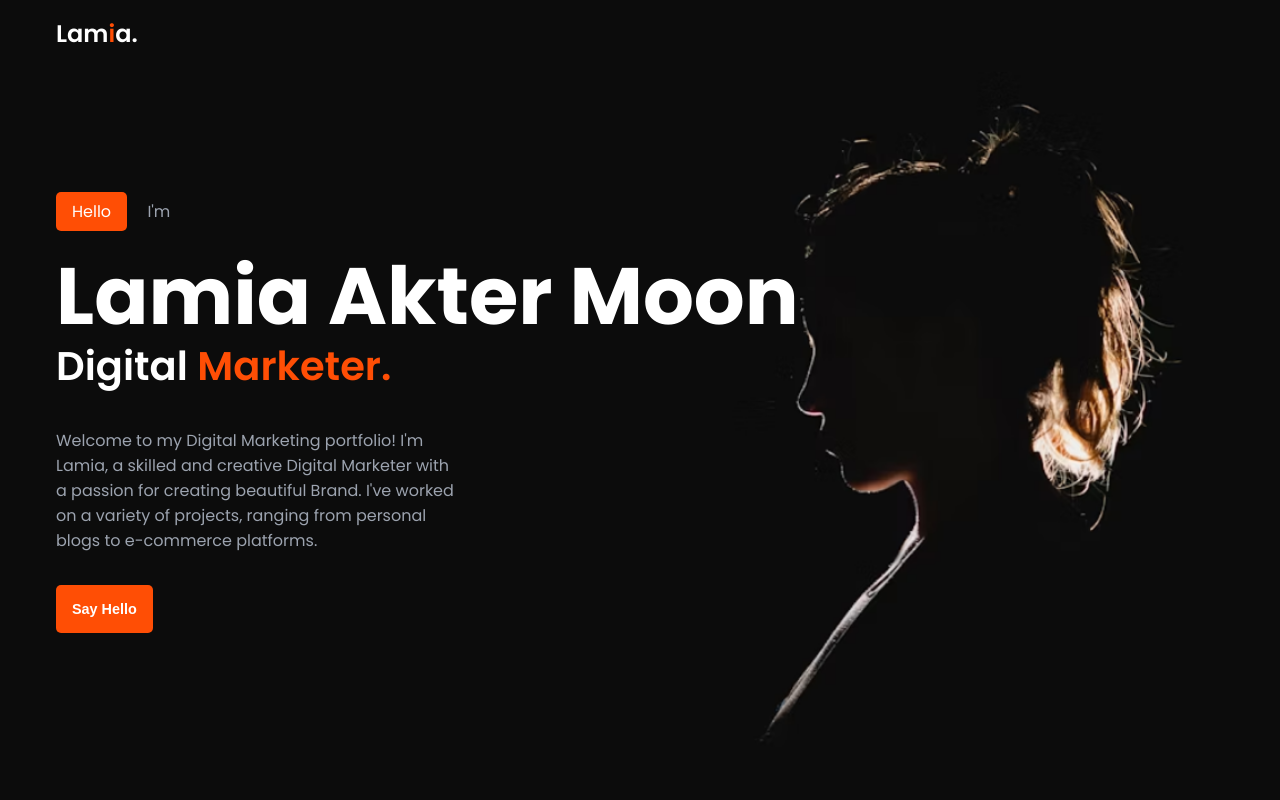
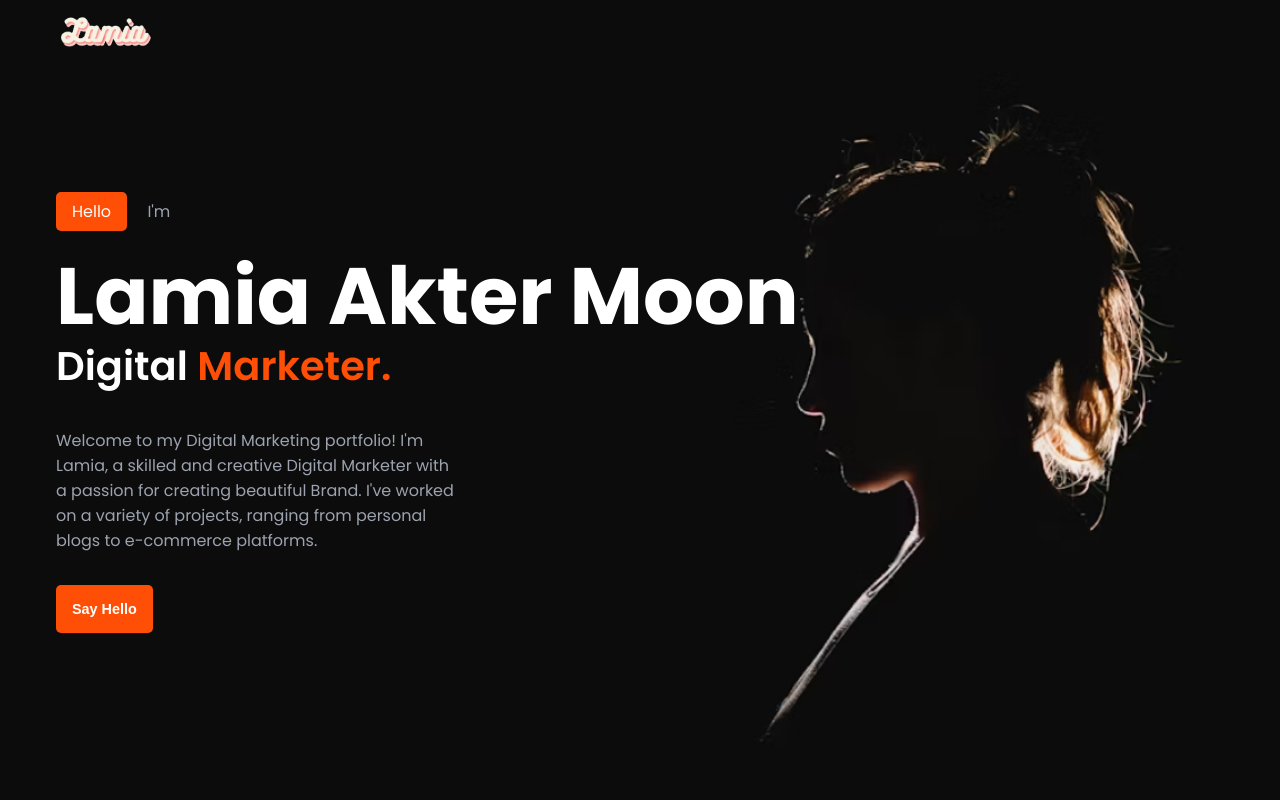
Before and after one commit to lamiamoon21/portfolioProject24, a plain HTML site: page index.html in a window 1280 px wide. Shown: the top 800 px of the page. Drawn offline with nearby package versions, Linux system fonts and the light colour scheme.

Commit message:
Added new logo

```diff
--- a/index.html
+++ b/index.html
@@ -13,7 +13,7 @@
   </head>
   <body>
     <nav>
-      <div class="nav__logo"><a href="#">Lam<span>i</span>a.</a></div>
+      <div class="nav__logo"><img src="./assets/logo.png" /></div>
     </nav>
     <header>
       <div class="section__container header__container">
--- a/styles.css
+++ b/styles.css
@@ -82,6 +82,9 @@ nav {
 nav .nav__logo a {
   font-size: 1.5rem;
   font-weight: 600;
+}
+nav .nav__logo img{
+  width: 100px;
 }
 
 nav .nav__logo a span {
```
Also changed, not shown: assets/logo.png (added).
